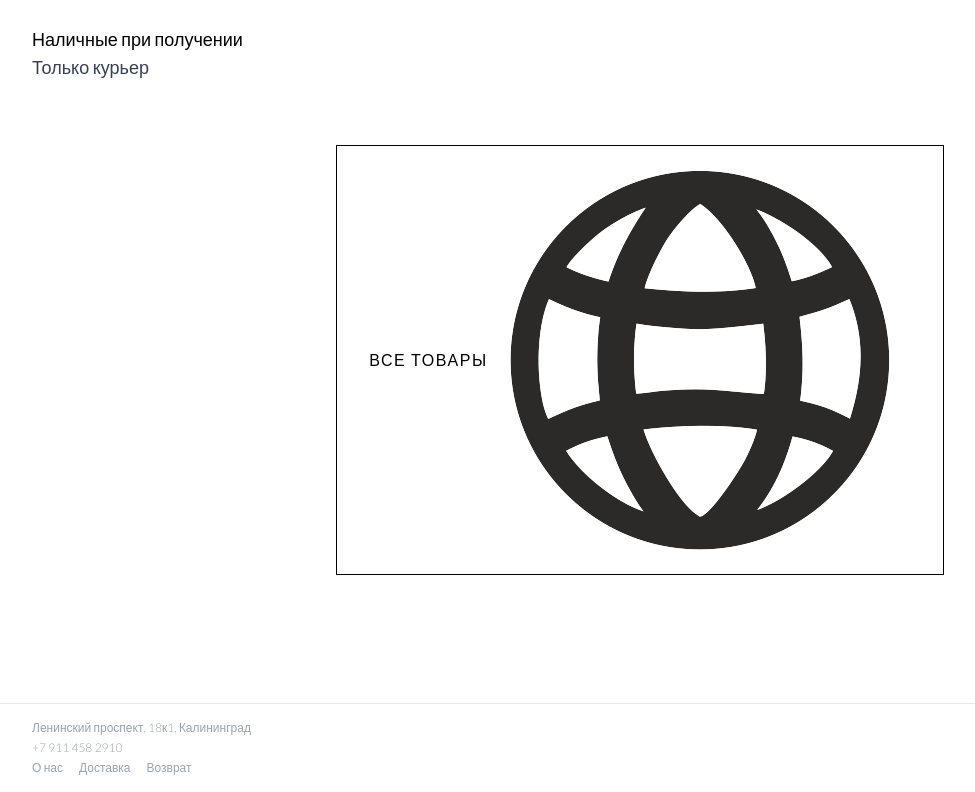
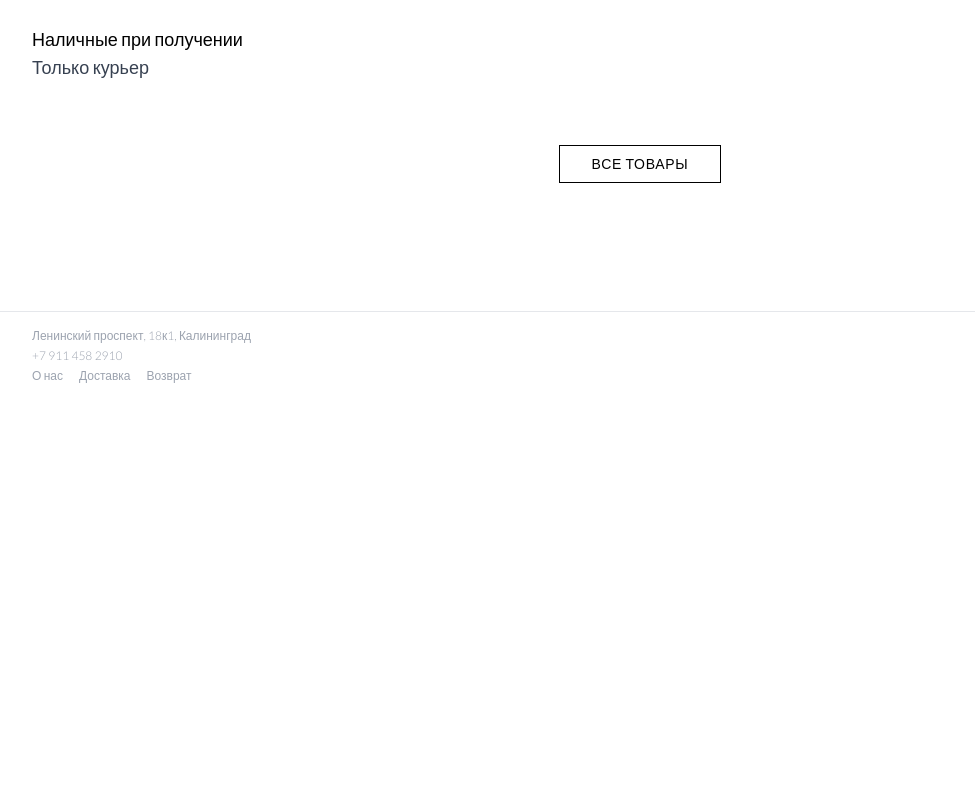
Before and after one commit to glebtrishkin/soyuzlocals, a React (Vite) app: page /delivery in a window 1280 px wide. Shown: the part 1656-2448 px from the top of the page, without its empty margins (0-975 px from the left). After the commit the page ends 2056 px from the top, so only its background shows below. Built offline with nearby package versions, Linux system fonts and the light colour scheme.

Commit message:
Make delivery page button normal size like home page

```diff
--- a/src/pages/Delivery.tsx
+++ b/src/pages/Delivery.tsx
@@ -76,16 +76,9 @@ function Delivery() {
         <div className="flex justify-center mt-12 px-4 pb-16">
           <Link
             to="/shop"
-            className="tech-button relative inline-flex items-center justify-center px-8 py-4 uppercase font-medium relative overflow-hidden transition-all duration-700 border border-black"
+            className="inline-flex items-center justify-center px-8 py-2 text-sm font-medium tracking-wider text-black bg-white border border-black uppercase"
           >
-            <span className="text-fade relative z-10 w-full text-center tracking-widest">
-              Все товары
-            </span>
-            <img
-              src="/ASSETS/союз лого пнг.png"
-              alt="Союз лого"
-              className="logo-reveal w-full h-full object-contain p-2"
-            />
+            Все товары
           </Link>
         </div>
       </div>
```
